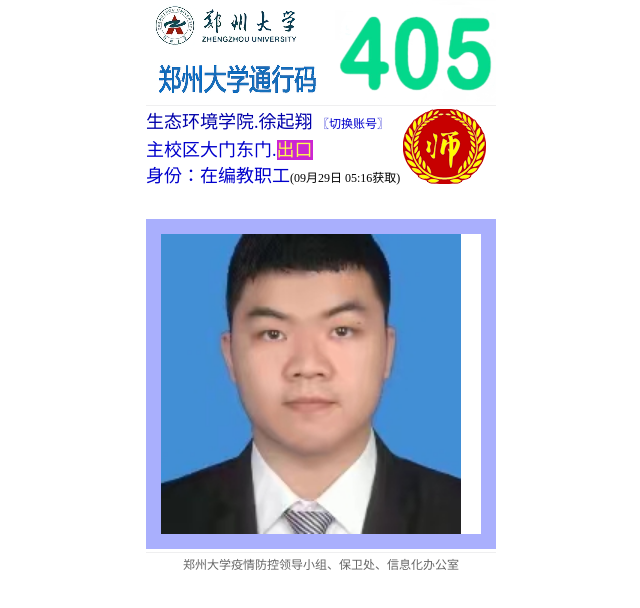
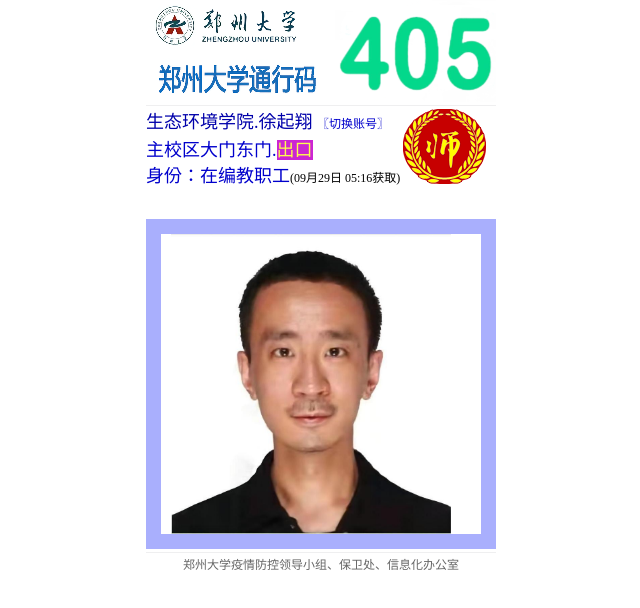
Before and after one commit to moderation111/moderation111.github.io, a plain HTML site: page out.html in a window 1280 px wide. Shown: the whole page, without its empty margins (319-959 px from the left). Drawn offline with Linux system fonts and the light colour scheme.

Commit message:
Update out.html

```diff
--- a/out.html
+++ b/out.html
@@ -70,7 +70,7 @@
         <div style="width:100%;height:15px;background-color:#0614f8;" id="bian92a"></div>
         <div style="width:100%;height:300px;">
             <div style="width:15px;height:100%;background-color:#0614f8;float:left" id="bian92b1"></div>
-            <div style="width:300px;height:100%;float:left;text-align:center;"><img src="./touxiaoze.jpg" style="height:300px;border:0px;" /></div>
+            <div style="width:300px;height:100%;float:left;text-align:center;"><img src="./touxiang.jpg" style="height:300px;border:0px;" /></div>
             <div style="width:15px;height:100%;background-color:#0614f8;float:right" id="bian92b2"></div>
         </div>
         <div style="width:100%;height:15px;background-color:#0614f8;" id="bian92c"></div>
```
